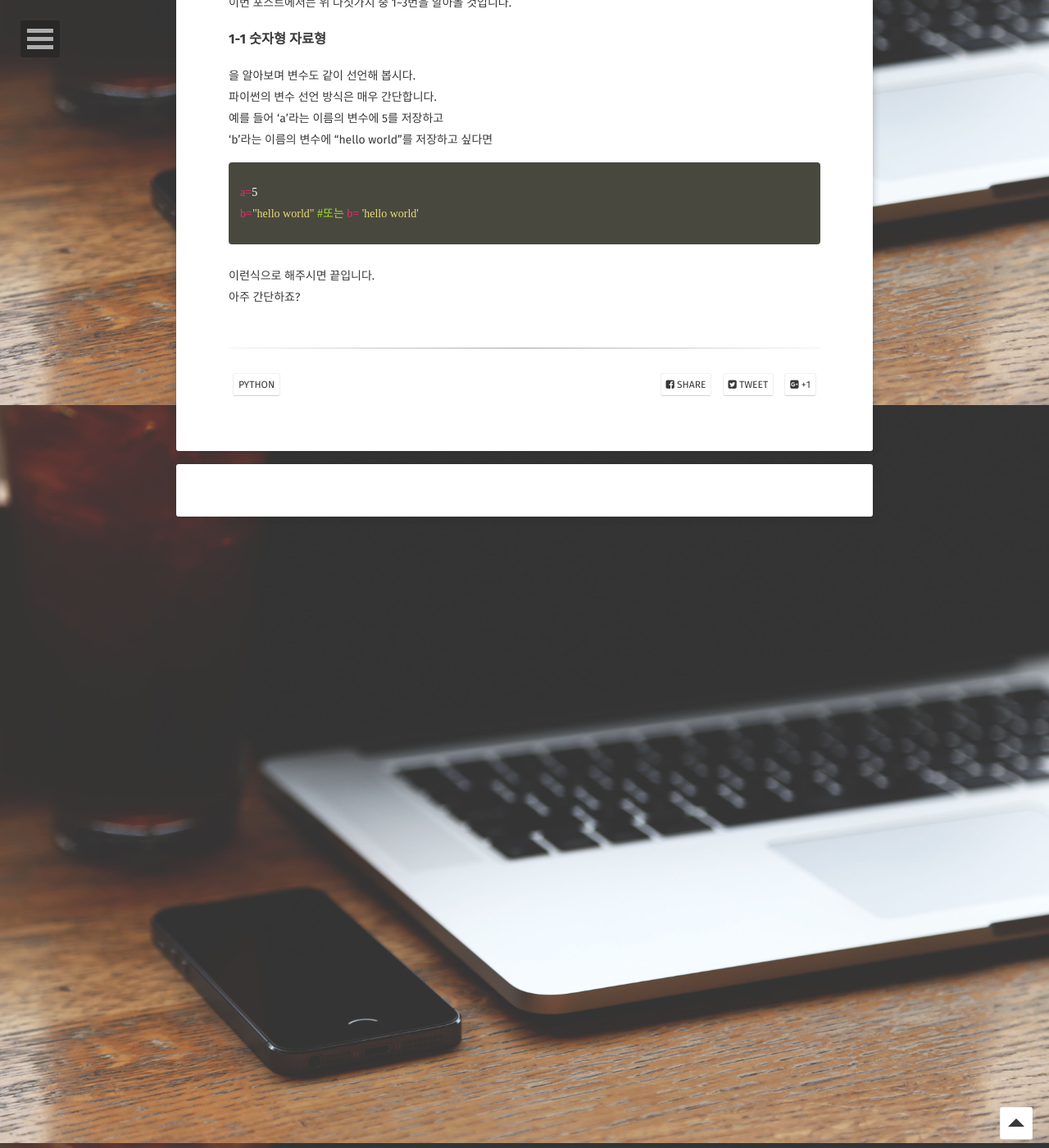
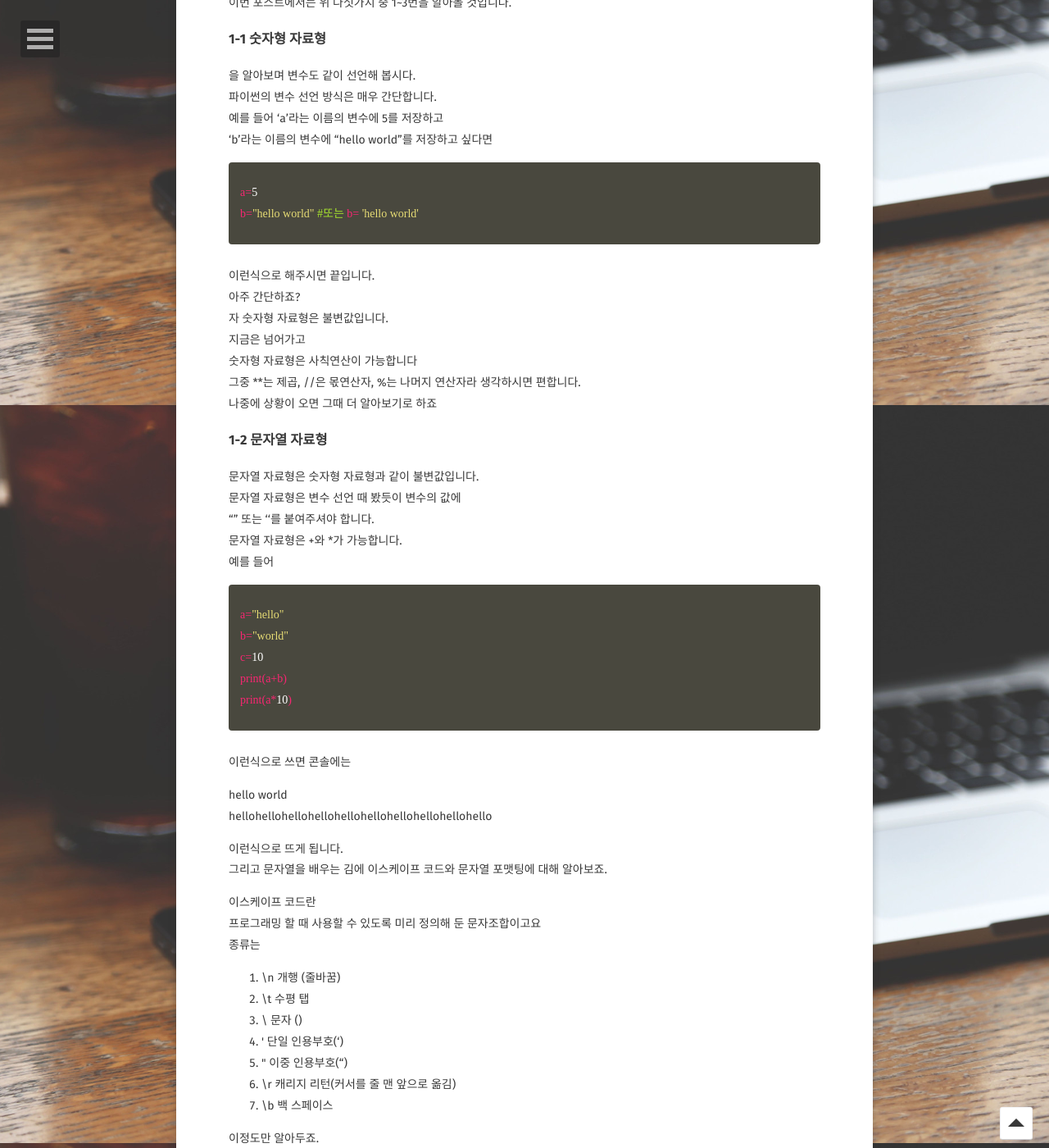
Before and after one commit to myh518/myh518.github.com, a Jekyll site: the page built from _posts/Python/2023-07-15-python|1|.md, in a window 1280 px wide and 1400 px high, scrolled down 1306 px. Shown: the whole window at 82% size. Built offline with Jekyll 4.4.1, drawn with Linux system fonts in a browser that asks for light colours; some web fonts are replaced; comment, search, counter and statistics services are not loaded; some of the changed text lies outside the part shown.

Commit message:
Update 2023-07-15-python|1|.md

```diff
--- a/_posts/Python/2023-07-15-python|1|.md
+++ b/_posts/Python/2023-07-15-python|1|.md
@@ -4,7 +4,7 @@ title: '[파이썬] 파이썬에 대해 알아보자 |1|'
 excerpt: 파이썬의 자료형 3가지와 출력문등의 것을 알아보자
 category: Python
 tags:
-  - python
+  - lol
 ---
 
 오늘은 파이썬에 대해 알아볼 것입니다.
@@ -60,3 +60,60 @@ b="hello world" #또는 b= 'hello world'
 {% endhighlight %}
 이런식으로 해주시면 끝입니다.
 아주 간단하죠?
+자 숫자형 자료형은 불변값입니다.
+지금은 넘어가고
+숫자형 자료형은 사칙연산이 가능합니다
+그중 **는 제곱, //은 몫연산자, %는 나머지 연산자라 생각하시면 편합니다.
+나중에 상황이 오면 그때 더 알아보기로 하죠
+
+### 1-2 문자열 자료형
+
+문자열 자료형은 숫자형 자료형과 같이 불변값입니다.
+문자열 자료형은 변수 선언 때 봤듯이 변수의 값에
+"" 또는 ''를 붙여주셔야 합니다.
+문자열 자료형은 +와 *가 가능합니다.
+예를 들어
+{% highlight css %}
+a="hello"
+b="world"
+c=10
+print(a+b)
+print(a*10)
+{% endhighlight %}
+이런식으로 쓰면 콘솔에는
+
+hello world
+hellohellohellohellohellohellohellohellohellohello
+
+이런식으로 뜨게 됩니다.
+그리고 문자열을 배우는 김에 이스케이프 코드와 문자열 포맷팅에 대해 알아보죠.
+
+이스케이프 코드란
+프로그래밍 할 때 사용할 수 있도록 미리 정의해 둔 문자조합이고요
+종류는
+1. \n	개행 (줄바꿈)
+2. \t	수평 탭
+3. \\	문자 (\)
+4. \'	단일 인용부호(')
+5. \"	이중 인용부호(")
+6. \r	캐리지 리턴(커서를 줄 맨 앞으로 옮김)
+7. \b	백 스페이스
+
+이정도만 알아두죠.
+여기서 놀라운 사실!
+지금까지 print() 함수는 무언가 출력을 할 때마다
+줄바꿈을 했습니다.
+그걸 바꿀수 있습니다.
+{% highlight css %}
+a=1
+b=2
+c=3
+
+print(a, end="")
+print(b, end="")
+print(c)
+{% endhighlight %}
+이런식으로 입력을 해 주시면
+콘솔에는 123이라는 결과가 나오게 됩니다.
+print() 함수의 기본값은 print(내용물, end="\n")
+형태로 되어있었던 것이죠!
```
